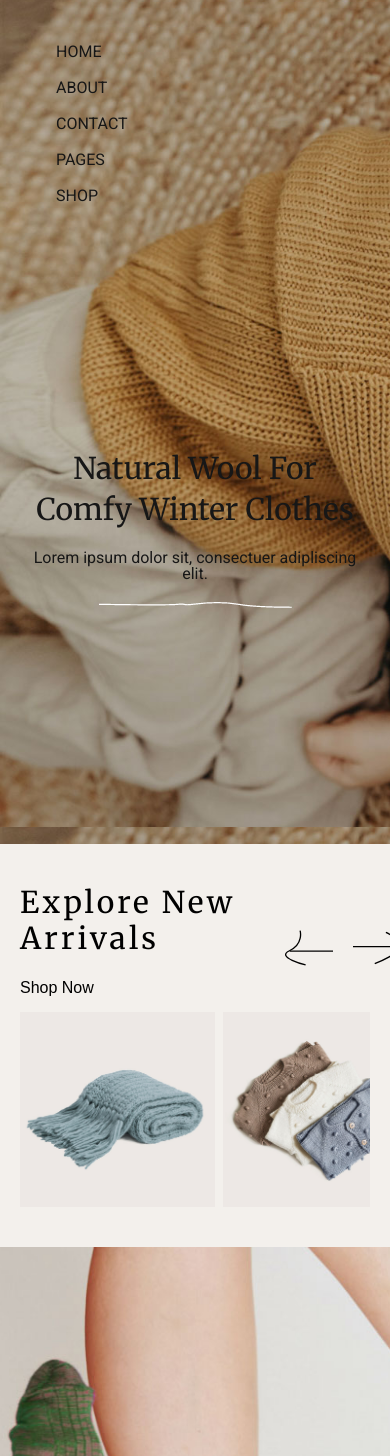
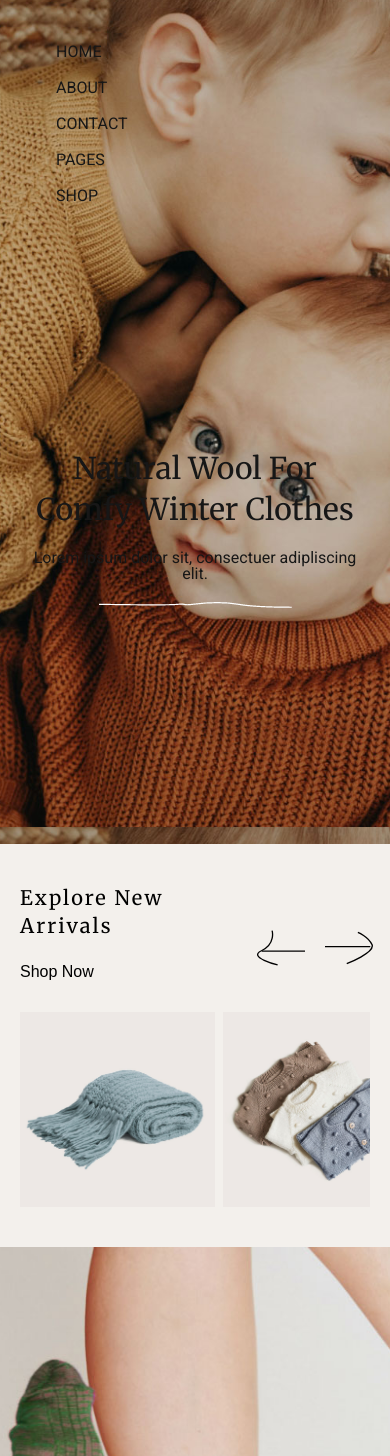
Before and after one commit to theanshumaangupta/LoopsAndLove, a Next.js app: page / in a window 390 px wide. Shown: the top 1456 px of the page. Built offline with nearby package versions, Linux system fonts and the light colour scheme.

Commit message:
mostly done

```diff
--- a/src/app/components/Explore.jsx
+++ b/src/app/components/Explore.jsx
@@ -71,7 +71,7 @@ function Explore() {
         {/* Heading */}
         <div className="flex justify-between text-3xl min-h-[8rem]">
           <div>
-            <p style={{ fontFamily: "Merriweather,serif" }} className="mb-5 text-3xl tracking-widest">
+            <p style={{ fontFamily: "Merriweather,serif" }} className="mb-5 text-xl sm:text-3xl tracking-widest">
               Explore New Arrivals
             </p>
             <p className="text-base">Shop Now</p>
--- a/src/app/components/Slider.jsx
+++ b/src/app/components/Slider.jsx
@@ -30,7 +30,7 @@ export default function Slider() {
   useEffect(() => {
     const observer = new IntersectionObserver(
       (entries) => setVisible(entries[0].isIntersecting),
-      { threshold: 0.5}
+      { threshold: 0.7}
     );
     if (sliderRef.current) {
       observer.observe(sliderRef.current);
@@ -44,7 +44,7 @@ export default function Slider() {
   return (
     <div
       ref={sliderRef}
-      style={{ backgroundImage: `url(${images[CurrentIndex]})`, backgroundPosition: `${visible ? '0 -2vh' : '0 0'}` }}
+      style={{ backgroundImage: `url(${images[CurrentIndex]})`, backgroundPosition: `${visible ? 'center -2vh' : 'center 0'}` }}
 
       className={`h-screen relative w-full ${visible ? "opacity-100" : "opacity-50 "
         } bg-cover transition-all duration-2000 ease-in-out`}
```
